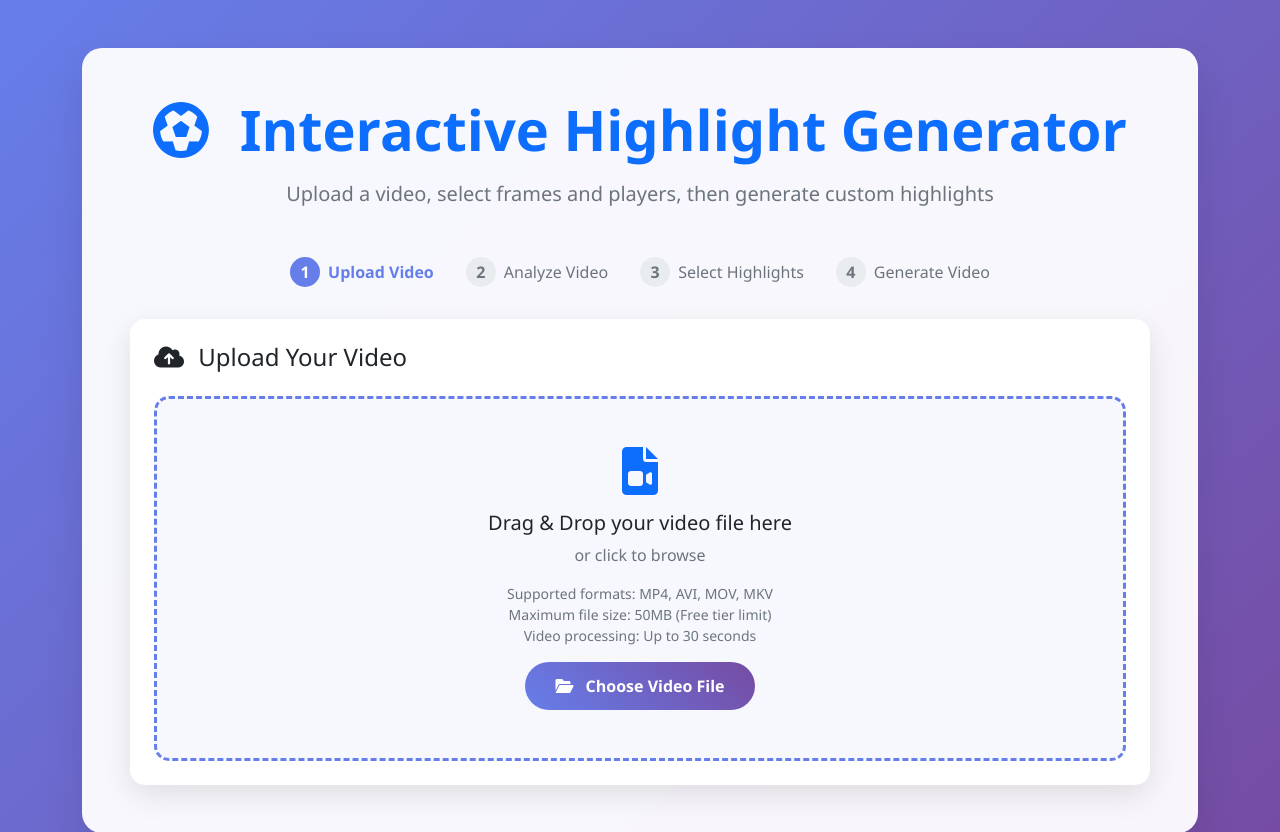
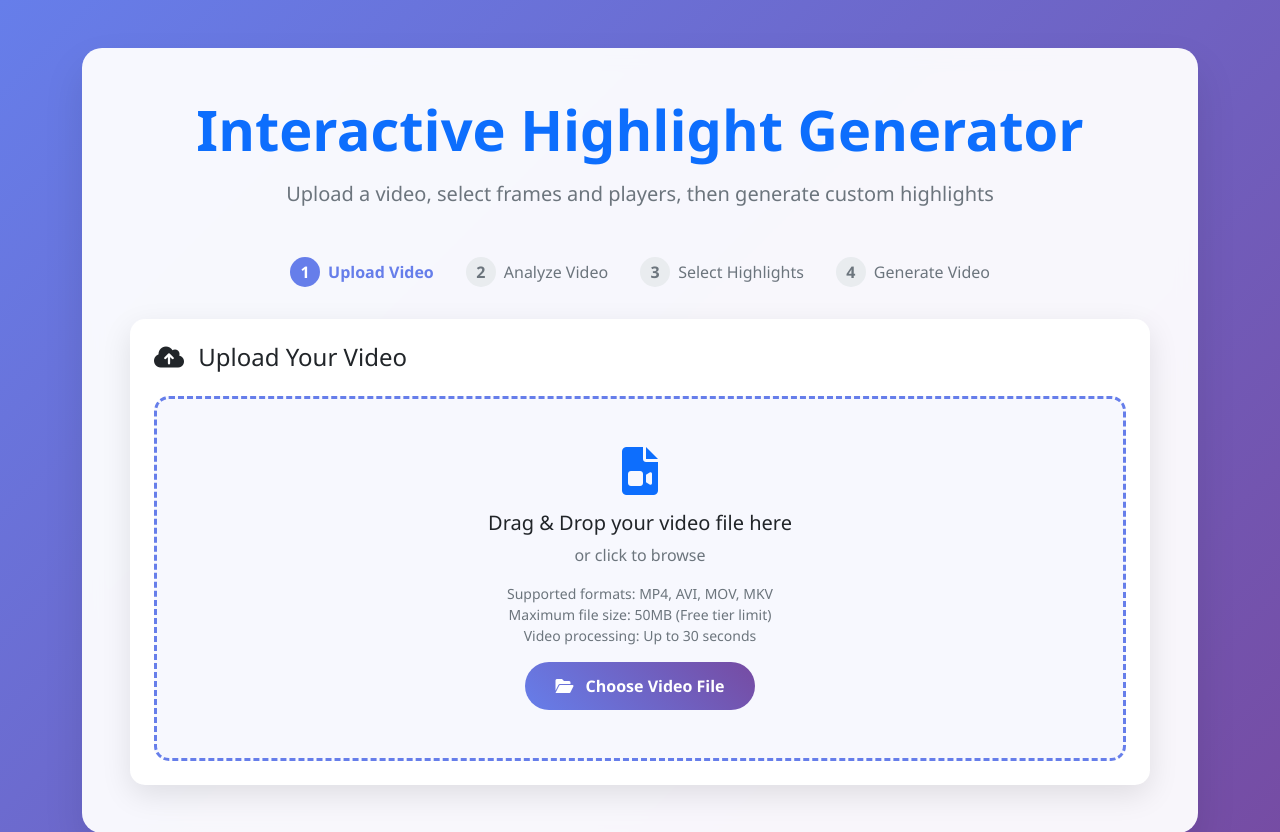
Before and after one commit to Connor5190/HighlightGenerator, a Flask app: page / in a window 1280 px wide. Shown: the top 832 px of the page. Run offline with Flask 3, Linux system fonts and the light colour scheme; parts of the project's set-up code (start-up, migrations or seed data) failed here and were passed over; some libraries are stand-ins or nearby versions.

Commit message:
Remove soccer ball

```diff
--- a/templates/index.html
+++ b/templates/index.html
@@ -265,7 +265,6 @@
                     <!-- Header -->
                     <div class="text-center mb-5">
                         <h1 class="display-4 fw-bold text-primary mb-3">
-                            <i class="fas fa-futbol me-3"></i>
                             Interactive Highlight Generator
                         </h1>
                         <p class="lead text-muted">
```
